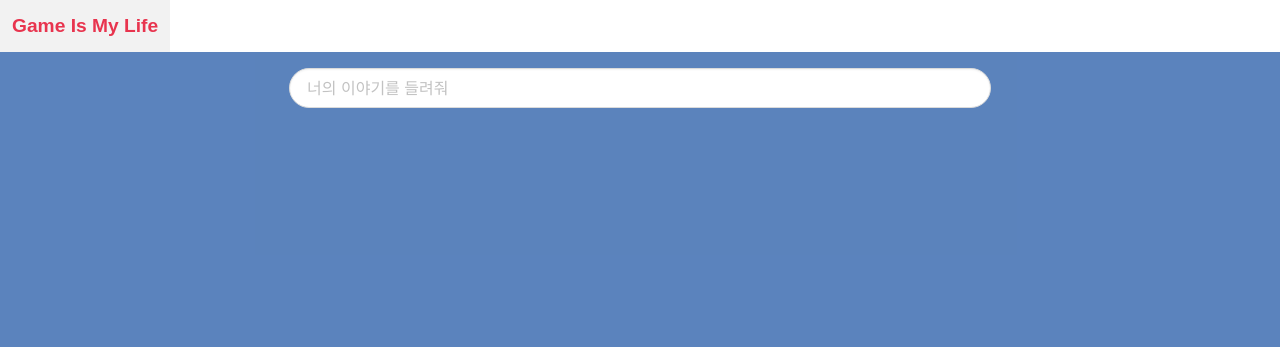
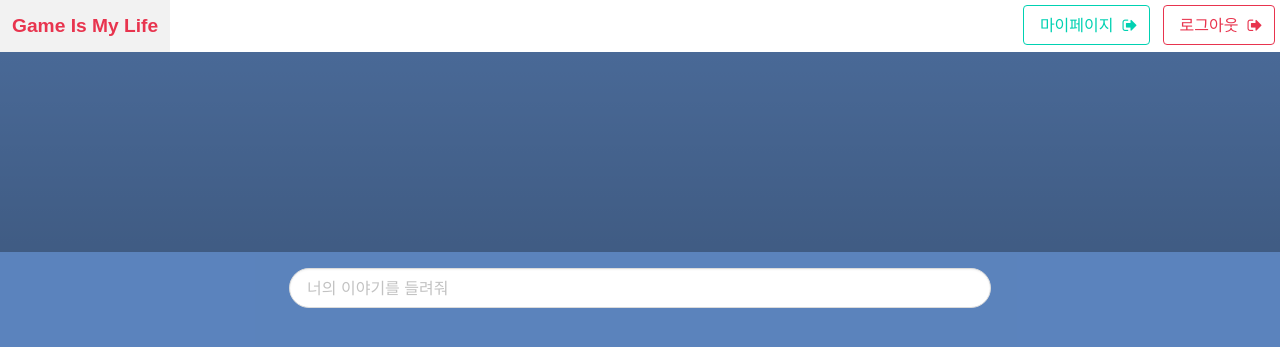
Before and after one commit to kang0906/W1-web-mini-project, a Flask app: template game-is-my-life/templates/index.html in a window 1280 px wide. Shown: the top 347 px of the page. Run offline with Flask 2, Linux system fonts and the light colour scheme; the template is opened without the code that fills it, so the values that code supplies are empty; some libraries are stand-ins or nearby versions.

Commit message:
로그아웃 기능 구현, 백그라운드 이미지 설정

```diff
--- a/game-is-my-life/static/myjs.js
+++ b/game-is-my-life/static/myjs.js
@@ -114,3 +114,8 @@ function post() {
         }
     });
 }
+ function sign_out() {
+                $.removeCookie('mytoken', {path: '/'});
+                alert('로그아웃!')
+                window.location.href = "/login"
+            }
--- a/game-is-my-life/static/mystyle.css
+++ b/game-is-my-life/static/mystyle.css
@@ -1,3 +1,14 @@
+.my_image {
+    background-image: linear-gradient( rgba(0, 0, 0, 0.2), rgba(0, 0, 0, 0.3) ),url("https://search.pstatic.net/common/?src=http%3A%2F%2Fblogfiles.naver.net%2F20160226_120%2Fmanny80_1456450941142Jem1v_JPEG%2Flol_%25283%2529.jpg&type=a340");
+    background-position: center;
+
+     background-size: 100% 200px;
+
+      width: 100%;
+      height: 200px;
+}
+
+
 .filebox {
     margin-bottom: 10px;
 }
--- a/game-is-my-life/templates/index.html
+++ b/game-is-my-life/templates/index.html
@@ -24,12 +24,26 @@
 </head>
 
 <body class="has-navbar-fixed-top">
+<div class="my_image" >
+
+</div>
 <nav class="navbar is-fixed-top is-white" role="navigation" aria-label="main navigation">
     <div class="navbar-brand">
         <a class="navbar-item" href="/">
             <!-- <img src="{{ url_for('static', filename='logo.png') }}"> -->
-                <strong class="is-sparta" style="font-family: 'Stylish', sans-serif;font-size: larger;">Game Is My Life</strong>
+            <strong class="is-sparta" style="font-family: 'Stylish', sans-serif;font-size: larger;">Game Is My
+                Life</strong>
         </a>
+        <button style="position: absolute; top:5px;right:130px; " class="button level-item has-text-centered is-primary is-outlined" aria-label="logout"
+           onclick="#">
+            마이페이지&nbsp;&nbsp;&nbsp;<span class="icon is-small"><i class="fa fa-sign-out"
+                                                                 aria-hidden="true"></i></span>
+        </button>
+        <button style="position: absolute;top:5px; right: 5px; " class="button level-item has-text-centered is-sparta is-outlined" aria-label="logout"
+           onclick="sign_out()">
+            로그아웃&nbsp;&nbsp;&nbsp;<span class="icon is-small"><i class="fa fa-sign-out"
+                                                                 aria-hidden="true"></i></span>
+        </button>
     </div>
 </nav>
 <section class="section">
@@ -37,7 +51,8 @@
         <div class="media-content">
             <div class="field">
                 <p class="control">
-                        <input id="input-post" class="input is-rounded" placeholder="너의 이야기를 들려줘" onclick='$("#modal-post").addClass("is-active")'>
+                    <input id="input-post" class="input is-rounded" placeholder="너의 이야기를 들려줘"
+                           onclick='$("#modal-post").addClass("is-active")'>
                 </p>
             </div>
         </div>
@@ -66,7 +81,8 @@
                                     <a class="button is-sparta" onclick="post()">게시하기</a>
                                 </div>
                                 <div class="level-item">
-                                        <a class="button is-sparta is-outlined" onclick='$("#modal-post").removeClass("is-active")'>취소</a>
+                                    <a class="button is-sparta is-outlined"
+                                       onclick='$("#modal-post").removeClass("is-active")'>취소</a>
                                 </div>
                             </div>
                         </nav>
@@ -74,7 +90,8 @@
                 </article>
             </div>
         </div>
-            <button class="modal-close is-large" aria-label="close" onclick='$("#modal-post").removeClass("is-active")'></button>
+        <button class="modal-close is-large" aria-label="close"
+                onclick='$("#modal-post").removeClass("is-active")'></button>
     </div>
 </section>
 </body>
```
Lines whose indentation alone changed are shown as unchanged.
